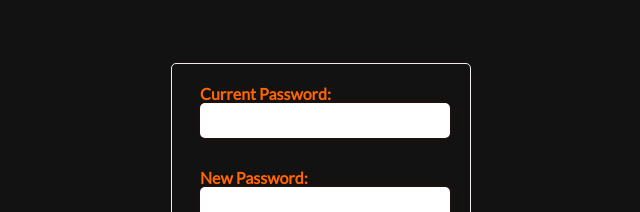
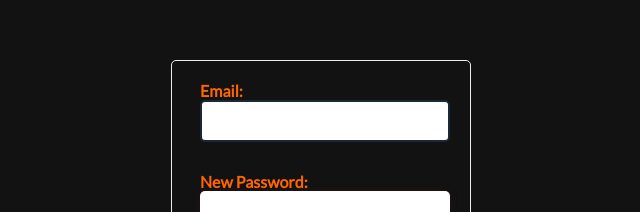
Before and after one commit to Cucumbercon/Cinema-Project, a React (Create React App) app in the folder web/: page /forgotpass in a window 1280 px wide. Shown: the part 111-323 px from the top of the page, without its empty margins (319-959 px from the left). Built offline with nearby package versions, Linux system fonts and the light colour scheme; a web font is replaced by a local one.

Commit message:
changed forgotpassword to email instead of current

```diff
--- a/web/src/pages/Users/Forgotpass.js
+++ b/web/src/pages/Users/Forgotpass.js
@@ -2,12 +2,12 @@ import React, { useState } from 'react';
 import './Forgotpass.css'
 
 function Forgotpass() {
-    const [currentPassword, setCurrentPassword] = useState('');
+    const [email, setEmail] = useState('');
     const [newPassword, setNewPassword] = useState('');
     const [confirmNewPassword, setConfirmNewPassword] = useState('');
 
-    const handleCurrentPasswordChange = (event) => {
-        setCurrentPassword(event.target.value);
+    const handleEmailChange = (event) => {
+        setEmail(event.target.value);
     };
 
     const handleNewPasswordChange = (event) => {
@@ -26,8 +26,8 @@ function Forgotpass() {
     return (
         <form onSubmit={handleSubmit} className="forgot-pass">
             <label>
-                Current Password:
-                <input type="password" value={currentPassword} onChange={handleCurrentPasswordChange} />
+                Email:
+                <input type="email" value={email} onChange={handleEmailChange} />
             </label>
             <label>
                 New Password:
```
